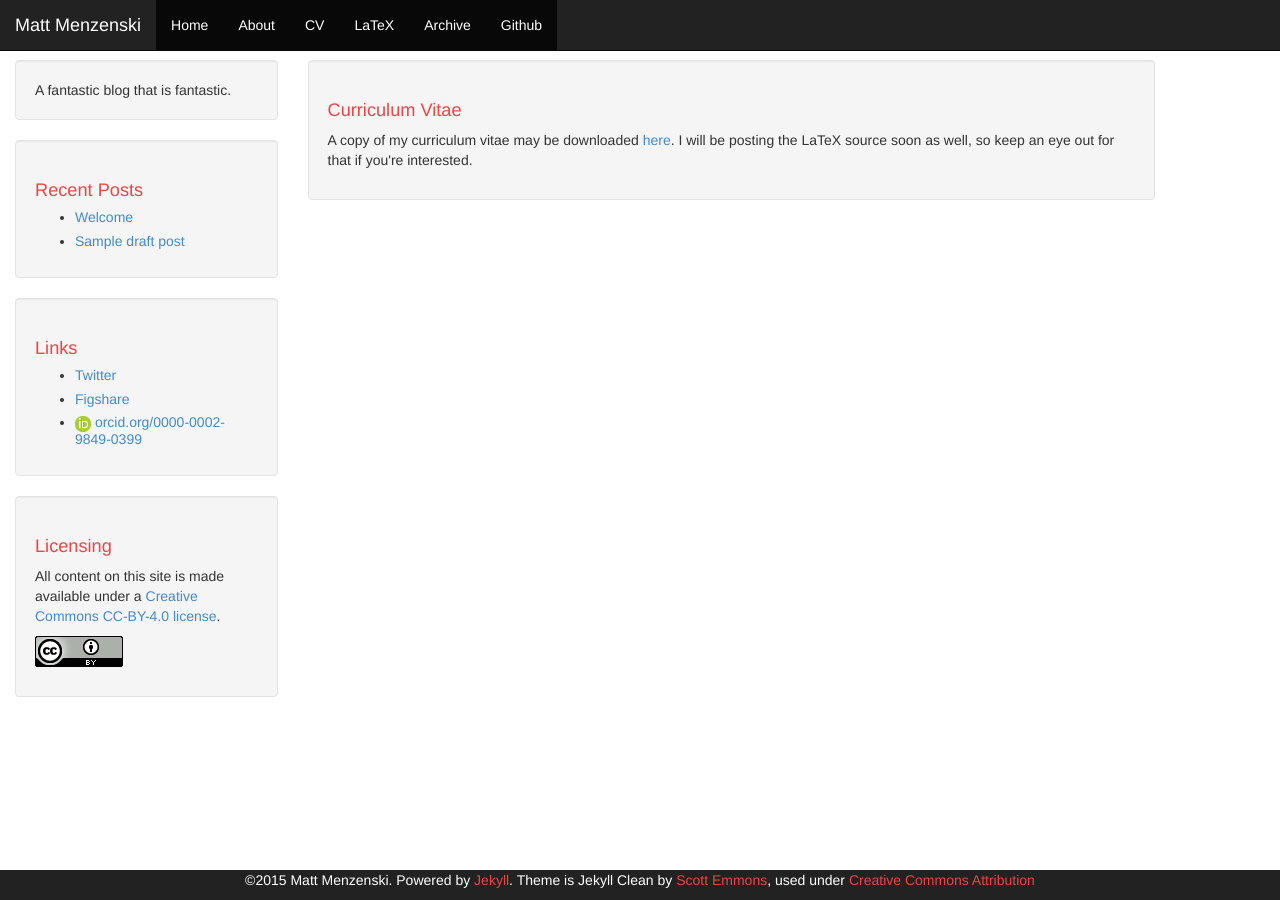
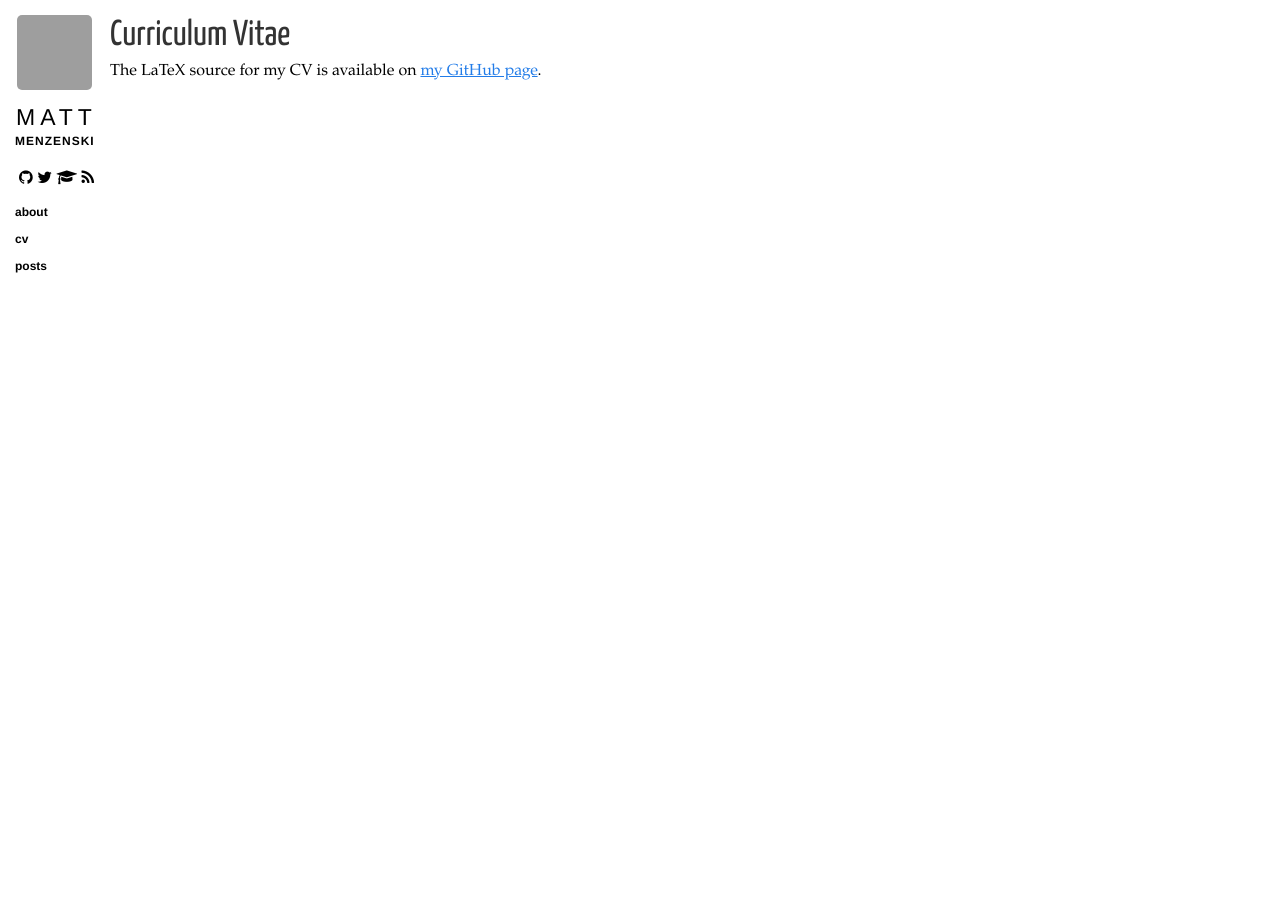
Before and after one commit to menzenski/menzenski.github.io, a Jekyll site: the page built from cv.html, in a window 1280 px wide. Built offline with Jekyll 4.4.1, drawn with Linux system fonts in a browser that asks for light colours; nearby versions of some CDN libraries; Markdown is read by kramdown in place of the engine named in the settings; comment, search, counter and statistics services are not loaded; grey boxes are pictures that could not be loaded.

Commit message:
added cv.html

```diff
--- a/_layouts/layout.html
+++ b/_layouts/layout.html
@@ -51,6 +51,7 @@
     <section class="sections">
       <ul>
         <li><a href="/about.html">about</a></li>
+	<li><a href="/cv.html">cv</a></li>
         <li><a href="/">posts</a></li>
       </ul>
     </section>
--- a/cv.html
+++ b/cv.html
@@ -1,10 +1,11 @@
 ---
-layout: default
+layout: layout
+title: "Curriculum Vitae"
 ---
 
-<div class="well">
-    <h1>Curriculum Vitae</h1>
-    <p>A copy of my curriculum vitae may be downloaded <a
-    href="https://github.com/menzenski/menzenski.github.io/blob/master/files/20141120MenzenskiCV.pdf?raw=true">here</a>. I
-    will be posting the LaTeX source soon as well, so keep an eye out for that if you're interested.</p>
-</div>
+<!-- You can edit this whole page, remove it, or use it as basis for any non-post pages you have. -->
+<section class="content">
+  <h1>Curriculum Vitae</h1>
+
+  <p>The LaTeX source for my CV is available on <a href="https://github.com/menzenski/menzenskicv">my GitHub page</a>.</p>
+</section>
```
